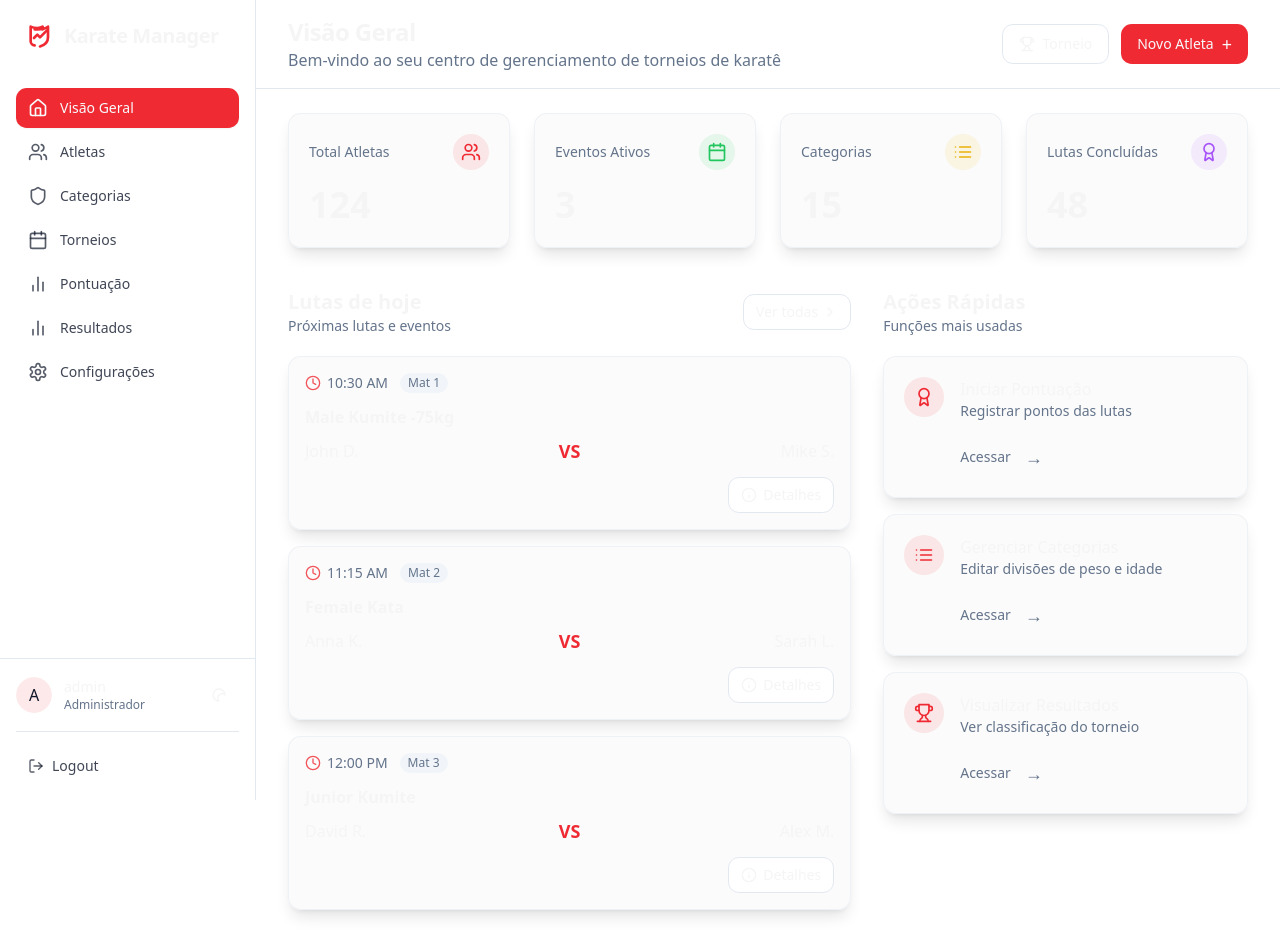
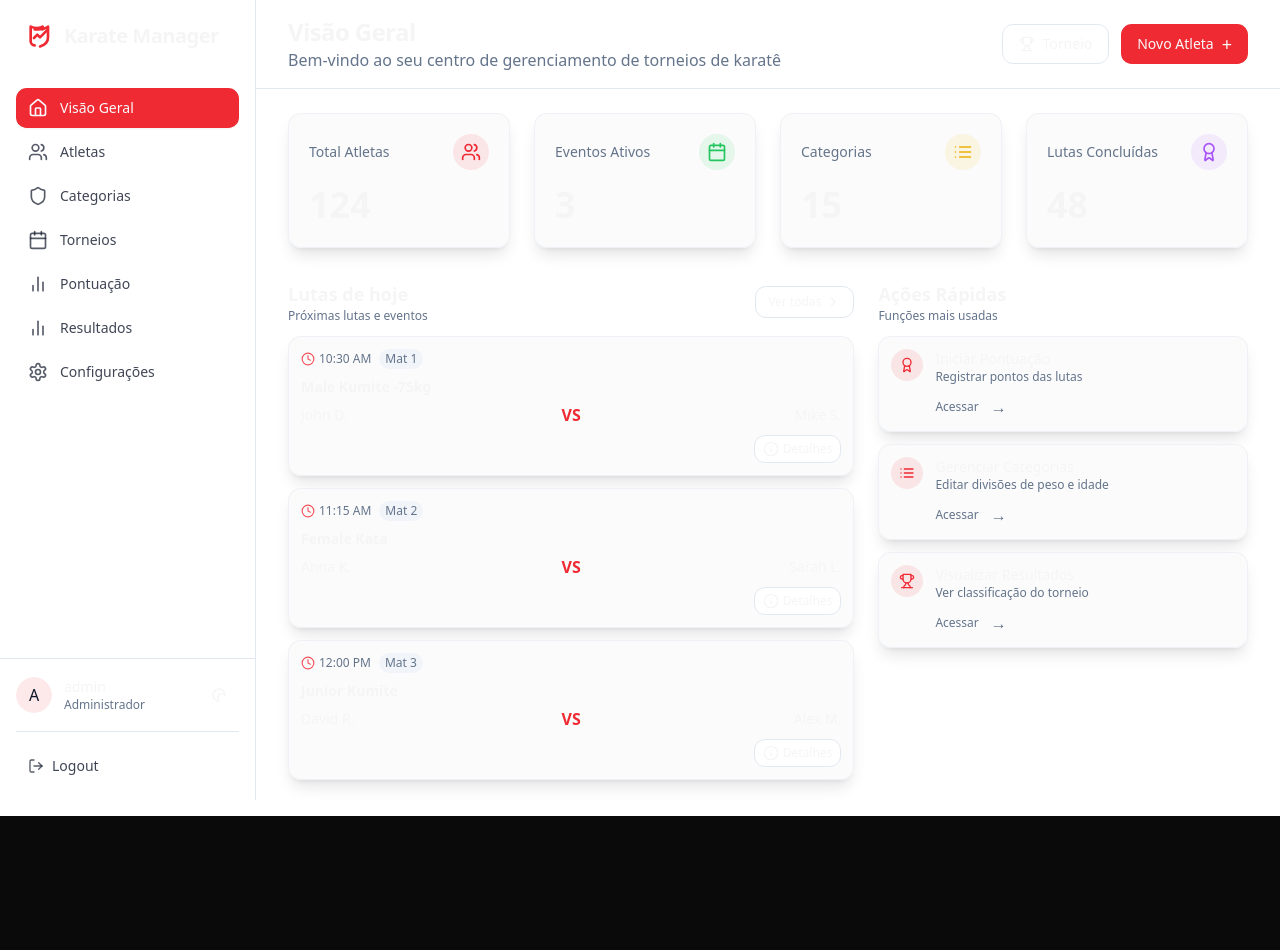
Before and after one commit to xaexae-ne-pae/sistema-karate-do-heiseikan, a React (Vite) app: page /dashboard in a window 1280 px wide. After the commit the page ends 816 px from the top, so only its background shows below. Built offline with nearby package versions, Linux system fonts and the light colour scheme.

Commit message:
Refactor dashboard layout
Adjust the layout of the "Lutas de hoje" and "Ações Rápidas" sections on the dashboard to reduce their size.

```diff
--- a/src/components/ActionCard.tsx
+++ b/src/components/ActionCard.tsx
@@ -12,20 +12,20 @@ interface ActionCardProps {
 
 export function ActionCard({ icon: Icon, title, description, to }: ActionCardProps) {
   return (
-    <div className="glass-card rounded-lg p-5 mb-4 animate-scale-in hover-scale hover-glow transition-all duration-300">
-      <div className="flex items-start gap-4">
-        <div className="bg-primary/10 rounded-full p-2.5 text-primary">
-          <Icon className="h-5 w-5" />
+    <div className="glass-card rounded-lg p-3 mb-3 animate-scale-in hover-scale hover-glow transition-all duration-300">
+      <div className="flex items-start gap-3">
+        <div className="bg-primary/10 rounded-full p-2 text-primary">
+          <Icon className="h-4 w-4" />
         </div>
 
         <div className="flex-1">
-          <h3 className="font-medium text-base">{title}</h3>
-          <p className="text-sm text-muted-foreground mb-4">{description}</p>
+          <h3 className="font-medium text-sm">{title}</h3>
+          <p className="text-xs text-muted-foreground mb-2">{description}</p>
 
           <Link to={to}>
-            <Button variant="ghost" className="px-0 hover:bg-transparent hover:text-primary text-muted-foreground">
+            <Button variant="ghost" className="px-0 h-6 hover:bg-transparent hover:text-primary text-muted-foreground text-xs">
               <span>Acessar</span>
-              <span className="ml-1.5 text-lg leading-none">→</span>
+              <span className="ml-1 text-base leading-none">→</span>
             </Button>
           </Link>
         </div>
--- a/src/components/MatchCard.tsx
+++ b/src/components/MatchCard.tsx
@@ -12,29 +12,29 @@ interface MatchCardProps {
 
 export function MatchCard({ category, time, mat, player1, player2 }: MatchCardProps) {
   return (
-    <div className="glass-card rounded-lg p-4 mb-4 animate-scale-in hover-scale hover-glow transition-all duration-300">
-      <div className="flex items-center gap-3 mb-3 text-muted-foreground">
-        <div className="flex items-center gap-1.5">
-          <Clock className="h-4 w-4 text-primary/80" />
-          <span className="text-sm">{time}</span>
+    <div className="glass-card rounded-lg p-3 mb-3 animate-scale-in hover-scale hover-glow transition-all duration-300">
+      <div className="flex items-center gap-2 mb-2 text-muted-foreground">
+        <div className="flex items-center gap-1">
+          <Clock className="h-3.5 w-3.5 text-primary/80" />
+          <span className="text-xs">{time}</span>
         </div>
-        <div className="text-xs px-2 py-0.5 rounded-full bg-muted">{mat}</div>
+        <div className="text-xs px-1.5 py-0.5 rounded-full bg-muted">{mat}</div>
       </div>
 
-      <div className="mb-3">
-        <h3 className="font-semibold text-base mb-2">{category}</h3>
+      <div className="mb-2">
+        <h3 className="font-semibold text-sm mb-1.5">{category}</h3>
         <div className="flex items-center justify-between">
           <div className="flex items-center justify-between w-full">
-            <div className="text-base font-medium text-left flex-1">{player1}</div>
-            <div className="mx-2 font-bold text-primary text-lg">VS</div>
-            <div className="text-base font-medium text-right flex-1">{player2}</div>
+            <div className="text-sm font-medium text-left flex-1">{player1}</div>
+            <div className="mx-2 font-bold text-primary text-base">VS</div>
+            <div className="text-sm font-medium text-right flex-1">{player2}</div>
           </div>
         </div>
       </div>
 
       <div className="flex justify-end">
-        <Button variant="outline" size="sm" className="gap-1.5">
-          <Info className="h-3.5 w-3.5" />
+        <Button variant="outline" size="sm" className="gap-1 h-7 px-2 text-xs">
+          <Info className="h-3 w-3" />
           Detalhes
         </Button>
       </div>
--- a/src/pages/Dashboard.tsx
+++ b/src/pages/Dashboard.tsx
@@ -41,7 +41,7 @@ const Dashboard = () => {
         </header>
 
         <main className="px-8 py-6">
-          <div className="grid grid-cols-1 md:grid-cols-2 lg:grid-cols-4 gap-6 mb-10">
+          <div className="grid grid-cols-1 md:grid-cols-2 lg:grid-cols-4 gap-6 mb-8">
             <StatCard
               title="Total Atletas"
               value="124"
@@ -68,16 +68,16 @@ const Dashboard = () => {
             />
           </div>
 
-          <div className="grid grid-cols-1 lg:grid-cols-5 gap-8">
+          <div className="grid grid-cols-1 lg:grid-cols-5 gap-6">
             <div className="lg:col-span-3">
-              <div className="flex items-center justify-between mb-5">
+              <div className="flex items-center justify-between mb-3">
                 <div>
-                  <h2 className="text-xl font-semibold">Lutas de hoje</h2>
-                  <p className="text-sm text-muted-foreground">Próximas lutas e eventos</p>
+                  <h2 className="text-lg font-semibold">Lutas de hoje</h2>
+                  <p className="text-xs text-muted-foreground">Próximas lutas e eventos</p>
                 </div>
-                <Button variant="outline" size="sm" className="gap-1">
+                <Button variant="outline" size="sm" className="gap-1 h-8 text-xs">
                   <span>Ver todas</span>
-                  <ChevronRight className="h-4 w-4" />
+                  <ChevronRight className="h-3.5 w-3.5" />
                 </Button>
               </div>
 
@@ -107,9 +107,9 @@ const Dashboard = () => {
             </div>
 
             <div className="lg:col-span-2">
-              <div className="mb-5">
-                <h2 className="text-xl font-semibold">Ações Rápidas</h2>
-                <p className="text-sm text-muted-foreground">Funções mais usadas</p>
+              <div className="mb-3">
+                <h2 className="text-lg font-semibold">Ações Rápidas</h2>
+                <p className="text-xs text-muted-foreground">Funções mais usadas</p>
               </div>
 
               <div>
```
